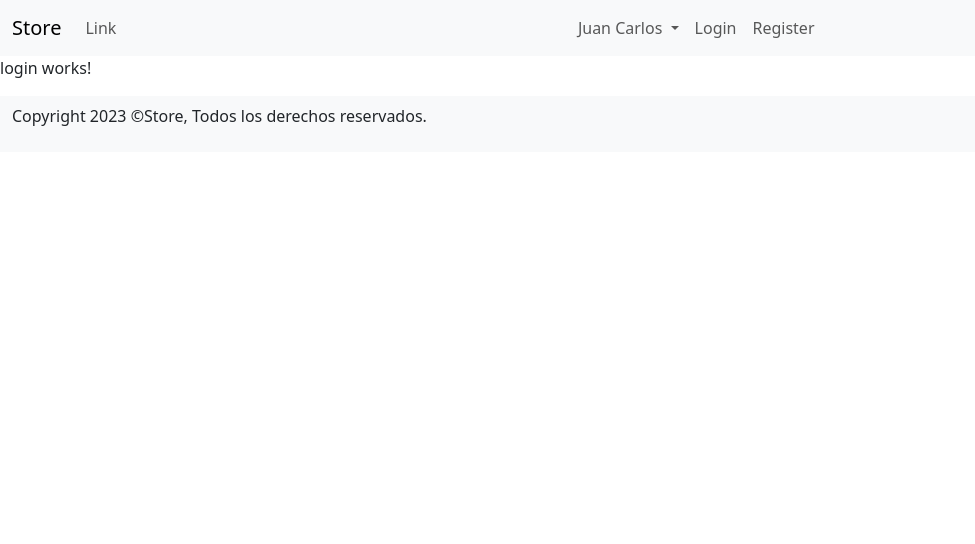
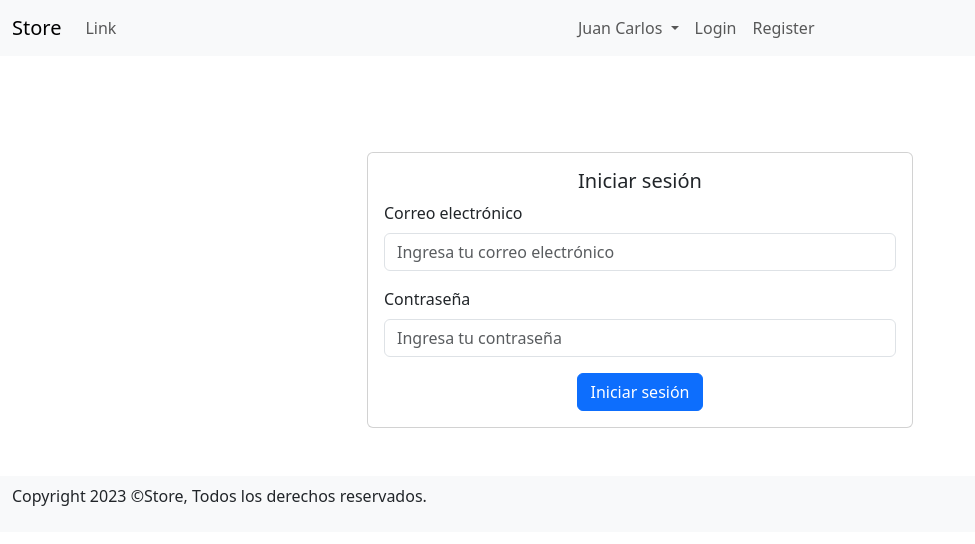
Before and after one commit to BIT-BootCamp-FullStack-MEAN-202305/FrontEnd-API-Rest-Ecommerce-, an Angular app: page /login in a window 1280 px wide. Shown: the top 544 px of the page, without its empty margins (0-975 px from the left). Built offline with nearby package versions, Linux system fonts and the light colour scheme.

Commit message:
[+] login.component: Define estructura HTML

```diff
--- a/src/app/components/login/login.component.html
+++ b/src/app/components/login/login.component.html
@@ -1 +1,24 @@
-<p>login works!</p>
+<div class="container mt-5">
+    <div class="row justify-content-center">
+        <div class="col-md-6 m-5">
+            <div class="card">
+                <div class="card-body">
+                    <h5 class="card-title text-center">Iniciar sesión</h5>
+                    <form>
+                        <div class="mb-3">
+                            <label for="email" class="form-label">Correo electrónico</label>
+                            <input type="email" class="form-control" id="email" placeholder="Ingresa tu correo electrónico" required>
+                        </div>
+                        <div class="mb-3">
+                            <label for="password" class="form-label">Contraseña</label>
+                            <input type="password" class="form-control" id="password" placeholder="Ingresa tu contraseña" required>
+                        </div>
+                            <div class="text-center">
+                            <button type="submit" class="btn btn-primary">Iniciar sesión</button>
+                        </div>
+                    </form>
+                </div>
+            </div>
+        </div>
+    </div>
+</div>
--- a/src/index.html
+++ b/src/index.html
@@ -6,7 +6,12 @@
   <base href="/">
   <meta name="viewport" content="width=device-width, initial-scale=1">
   <link rel="icon" type="image/x-icon" href="favicon.ico">
+
   <link href="https://cdn.jsdelivr.net/npm/bootstrap@5.3.0/dist/css/bootstrap.min.css" rel="stylesheet" integrity="sha384-9ndCyUaIbzAi2FUVXJi0CjmCapSmO7SnpJef0486qhLnuZ2cdeRhO02iuK6FUUVM" crossorigin="anonymous">
+
+  <!-- <link rel="preconnect" href="https://fonts.googleapis.com">
+  <link rel="preconnect" href="https://fonts.gstatic.com" crossorigin>
+  <link href="https://fonts.googleapis.com/css2?family=VT323&display=swap" rel="stylesheet"> -->
 </head>
 <body>
   <app-root></app-root>
--- a/src/styles.css
+++ b/src/styles.css
@@ -1 +1,6 @@
 /* You can add global styles to this file, and also import other style files */
+@import url('https://fonts.googleapis.com/css2?family=VT323&display=swap');
+
+/* li {
+    font-family: 'VT323', monospace;
+} */
```
